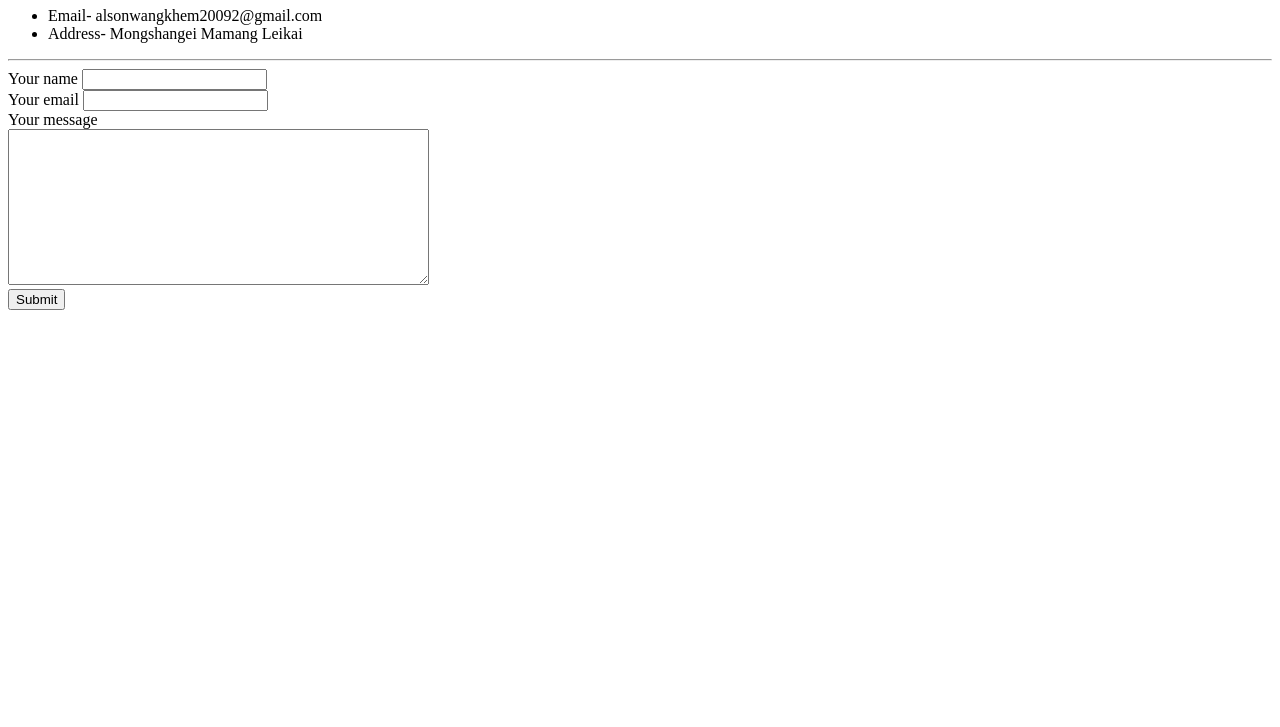
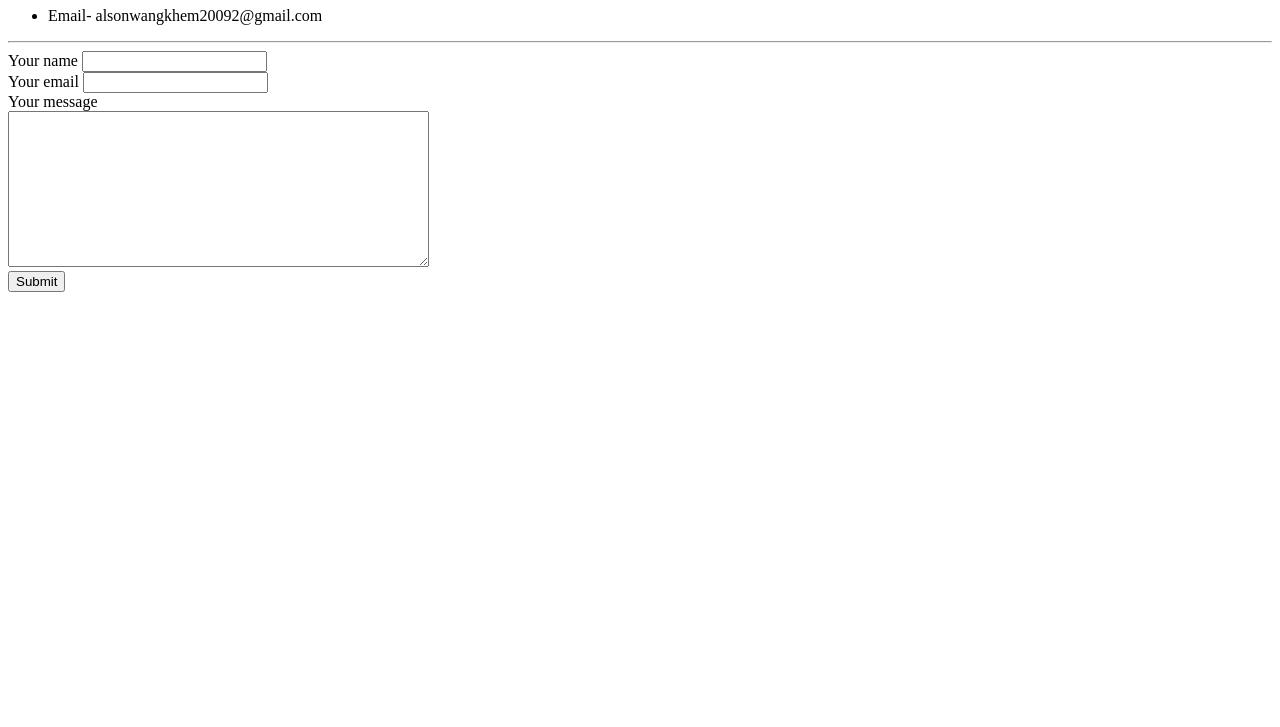
Before and after one commit to alsonwangkhem/CV, a plain HTML site: page contacts.html in a window 1280 px wide. Shown: the part 73-800 px from the top of the page. Drawn offline with Linux system fonts and the light colour scheme.

Commit message:
Editing to show others

```diff
--- a/contacts.html
+++ b/contacts.html
@@ -9,7 +9,6 @@
     <p>
       <ul>
       <li>Email- alsonwangkhem20092@gmail.com</li>
-      <li>Address- Mongshangei Mamang Leikai</li>
     </ul>
     </p>
     <hr>
```
